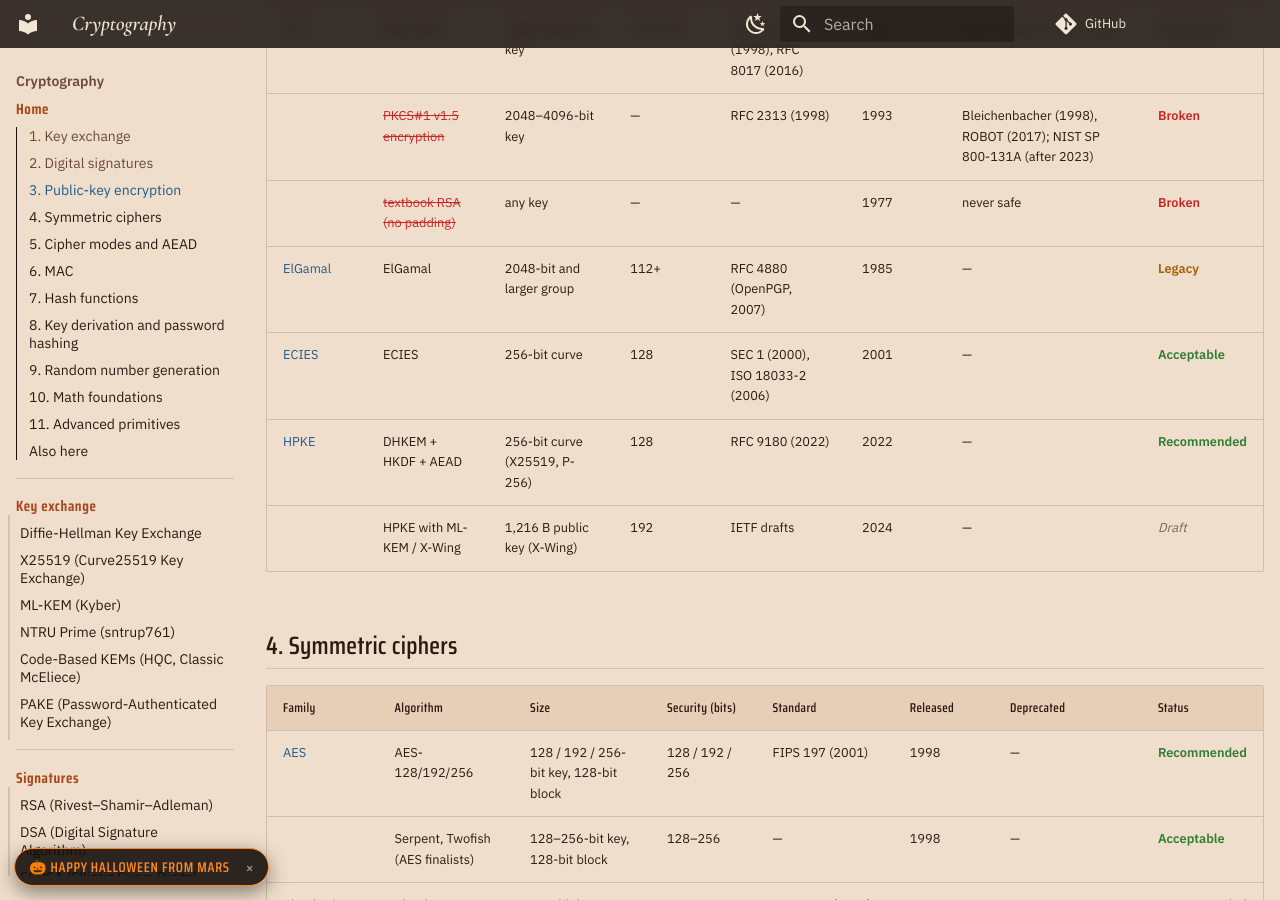
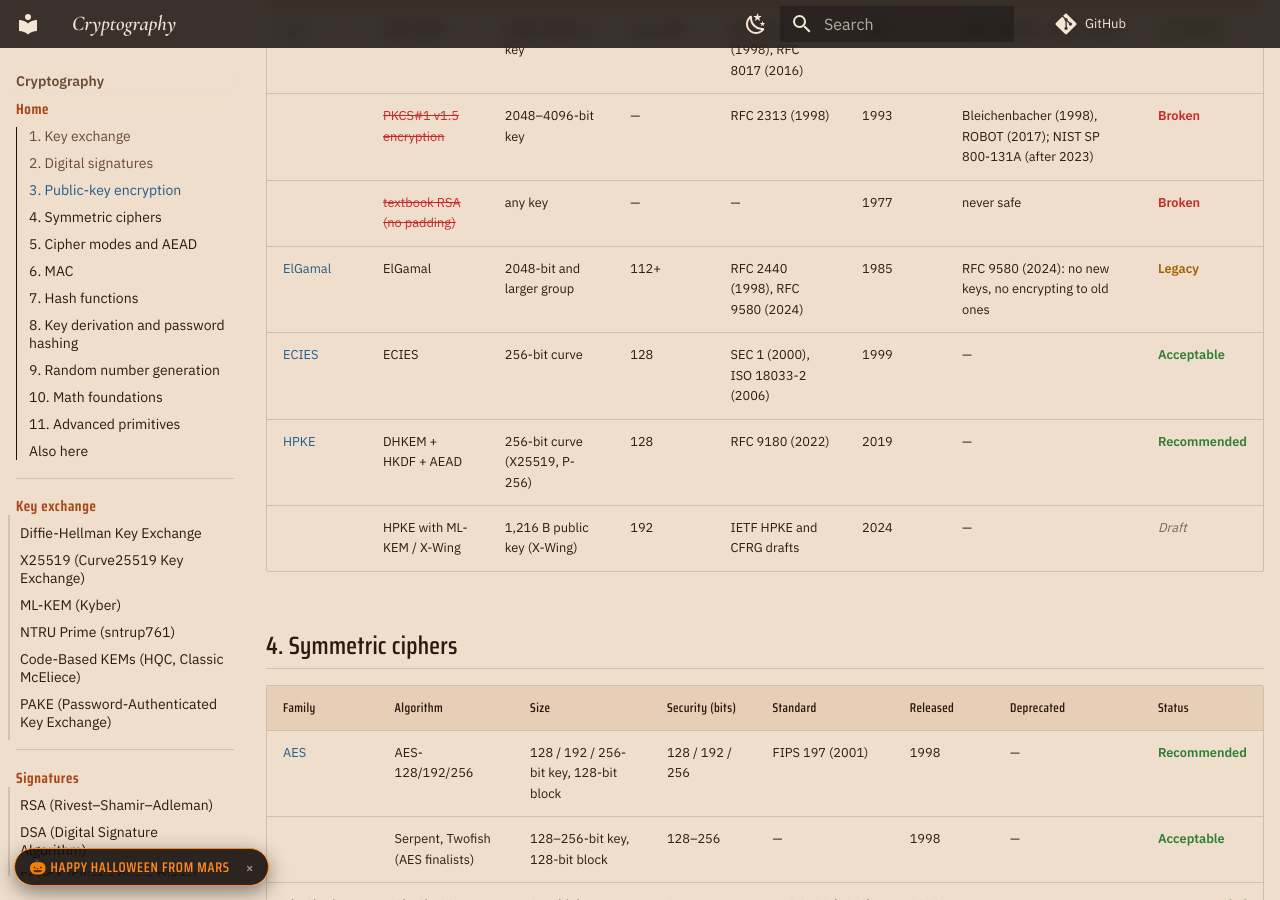
Before and after one commit to TTMathCS/cryptography, an MkDocs documentation site: the page built from docs/index.md, in a window 1280 px wide and 900 px high, scrolled down 4053 px. Built offline with MkDocs 1.6.1 and Material for MkDocs 9.7.7, drawn with Linux system fonts in a browser that asks for light colours; comment, search, counter and statistics services are not loaded.

Commit message:
ElGamal, ECIES and HPKE rows: RFC 9580 deprecation, first-appeared years, draft names

```diff
--- a/docs/index.md
+++ b/docs/index.md
@@ -78,10 +78,10 @@ combine the two secrets, so the session stays safe if either one breaks.
 | [RSA](02-signatures/RSA.md) | RSA-OAEP | 2048–4096-bit key | 112–140 | RFC 2437 (1998), RFC 8017 (2016) | 1994 | NIST IR 8547: 2030 / 2035 | Acceptable |
 | | PKCS#1 v1.5 encryption | 2048–4096-bit key | — | RFC 2313 (1998) | 1993 | Bleichenbacher (1998), ROBOT (2017); NIST SP 800-131A (after 2023) | Broken |
 | | textbook RSA (no padding) | any key | — | — | 1977 | never safe | Broken |
-| [ElGamal](03-public-key-encryption/ElGamal.md) | ElGamal | 2048-bit and larger group | 112+ | RFC 4880 (OpenPGP, 2007) | 1985 | — | Legacy |
-| [ECIES](03-public-key-encryption/ECIES.md) | ECIES | 256-bit curve | 128 | SEC 1 (2000), ISO 18033-2 (2006) | 2001 | — | Acceptable |
-| [HPKE](03-public-key-encryption/HPKE.md) | DHKEM + HKDF + AEAD | 256-bit curve (X25519, P-256) | 128 | RFC 9180 (2022) | 2022 | — | Recommended |
-| | HPKE with ML-KEM / X-Wing | 1,216 B public key (X-Wing) | 192 | IETF drafts | 2024 | — | Draft |
+| [ElGamal](03-public-key-encryption/ElGamal.md) | ElGamal | 2048-bit and larger group | 112+ | RFC 2440 (1998), RFC 9580 (2024) | 1985 | RFC 9580 (2024): no new keys, no encrypting to old ones | Legacy |
+| [ECIES](03-public-key-encryption/ECIES.md) | ECIES | 256-bit curve | 128 | SEC 1 (2000), ISO 18033-2 (2006) | 1999 | — | Acceptable |
+| [HPKE](03-public-key-encryption/HPKE.md) | DHKEM + HKDF + AEAD | 256-bit curve (X25519, P-256) | 128 | RFC 9180 (2022) | 2019 | — | Recommended |
+| | HPKE with ML-KEM / X-Wing | 1,216 B public key (X-Wing) | 192 | IETF HPKE and CFRG drafts | 2024 | — | Draft |
 
 ## 4. Symmetric ciphers
 
```
